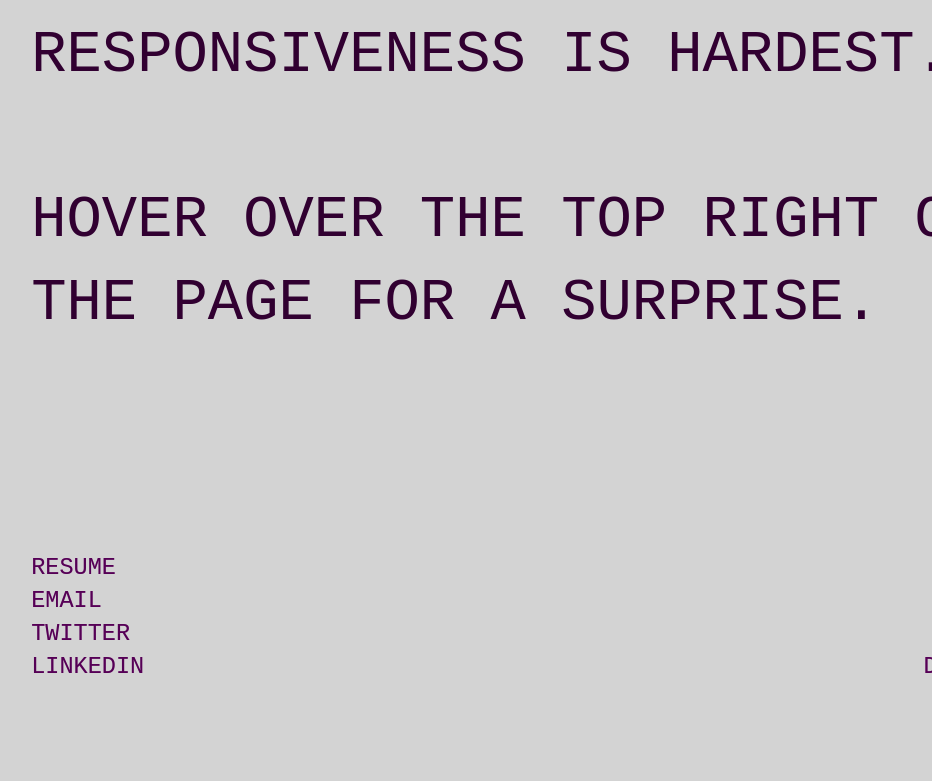
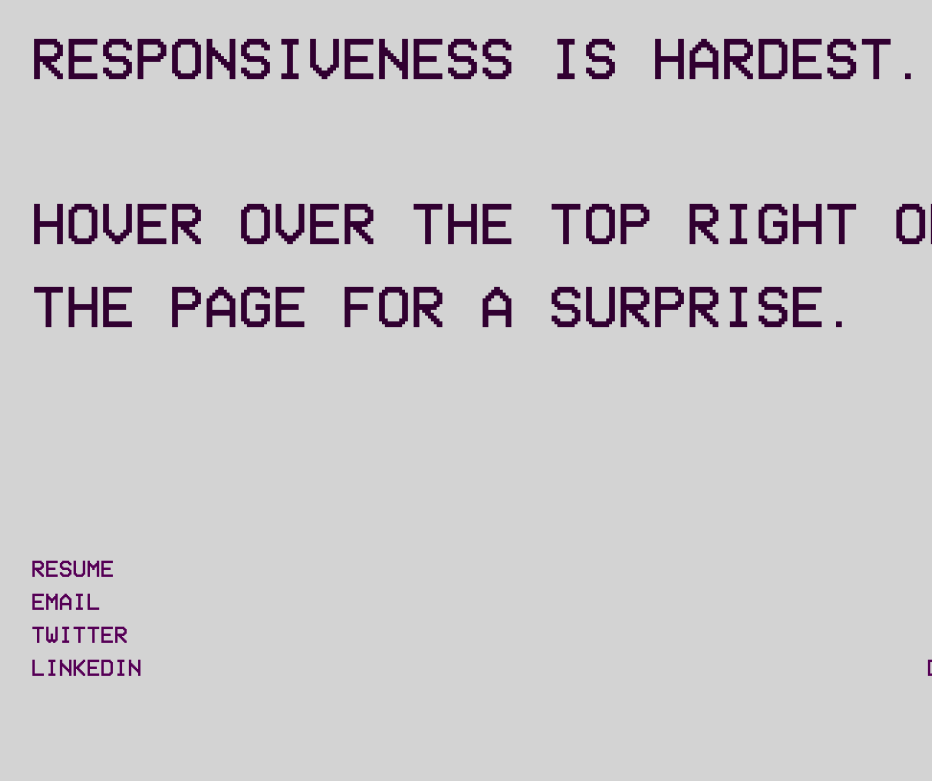
Before and after one commit to NitroPoops/project-webfolio, a plain HTML site: page index.html in a window 1280 px wide. Shown: the part 913-1694 px from the top of the page, without its empty margins (92-1024 px from the left). Drawn offline with Linux system fonts and the light colour scheme; the site is published under a folder, as on GitHub Pages, so addresses that start at the root find nothing.

Commit message:
Update style.css

```diff
--- a/css/style.css
+++ b/css/style.css
@@ -2,7 +2,7 @@
 
 @font-face {
     font-family: "vcr-mono";
-    src: url("/media/VCR_OSD_MONO.ttf") format("truetype");
+    src: url("../media/VCR_OSD_MONO.ttf") format("truetype");
 }
 
 :root {
```
